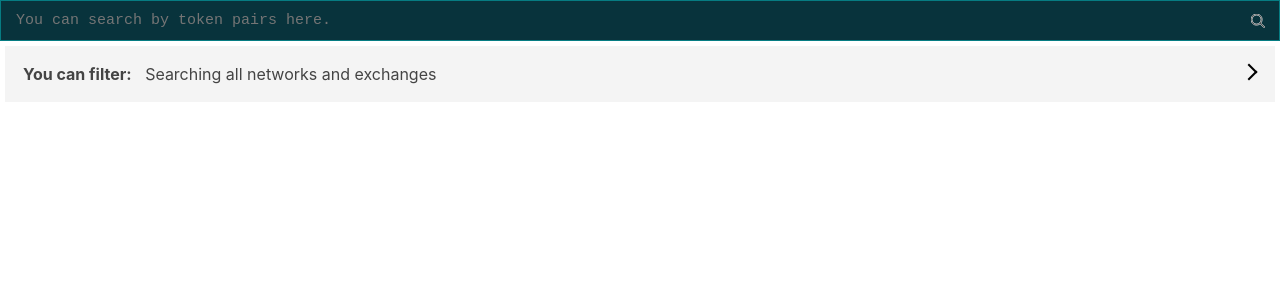
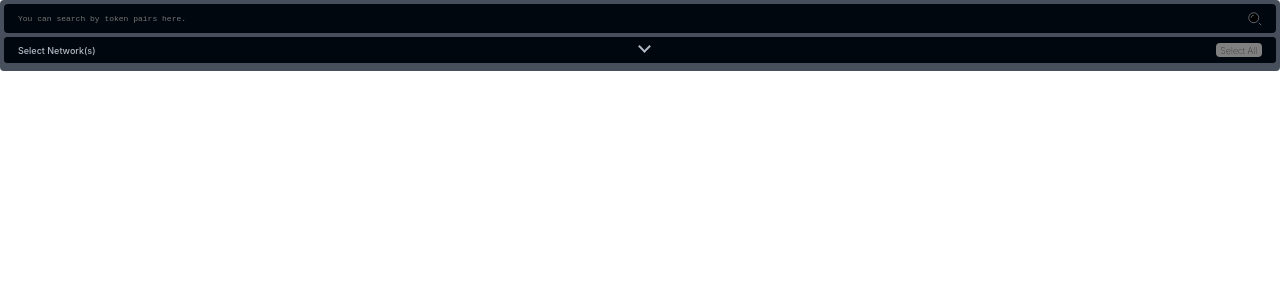
Before and after one commit to MarkCBall/tempdelme, a React (Create React App) app: page / in a window 1280 px wide. Shown: the top 300 px of the page. Built offline with nearby package versions, Linux system fonts and the light colour scheme; no server answers.

Commit message:
input & filte rtheme

```diff
--- a/src/App.js
+++ b/src/App.js
@@ -39,9 +39,7 @@ function App() {
     customSearchInput: {
       styles: {
         input: {
-          color: "red",
-          borderColor: "green",
-          background: "blue"
+
         },
         icon: {
 
@@ -50,33 +48,29 @@ function App() {
       placeholder: "You can search by token pairs here."
     },
     customSearchFilter: {
-      title: "You can filter",
-      description: (c1, c2) => {
-        return `Awesome! ${c1} networks and ${c2} exchanges`
-      },
+
+
       styles: {
         wrapper: {
 
         },
         header: {
-          hoverColor: "yellow",
-          margin: "0"
+
         },
         network: {
-          justifyContent: "center",
-          alignItems: "center",
-          margin: "12px",
-          padding: "10px 0 0"
+
         },
         exchange: {
-          justifyContent: "left",
-          alignItems: "top",
-          margin: "5px 10px",
-          padding: "0 10px 10px"
+
         }
       }
     },
     customChip: {
+      styles: {
+
+      }
+    },
+    customAllChip: {
       styles: {
 
       }
@@ -118,6 +112,8 @@ function App() {
           customTokenDetail={renderProps?.customTokenDetail}
           customLoading={renderProps?.customLoading}
           customActions={customActions}
+          customWrapper={renderProps?.customWrapper}
+          customAllChip={renderProps?.customAllChip}
         />
       </Provider>
     </div>
--- a/src/tokenSearch/Chip.jsx
+++ b/src/tokenSearch/Chip.jsx
@@ -1,4 +1,4 @@
-import React, { memo, useContext } from 'react';
+import React, { useContext } from 'react';
 import styled from 'styled-components';
 import TokenSearchContext from '../Context/TokenSearch';
 
@@ -16,48 +16,51 @@ const StyledChip = styled.div`
     -webkit-user-select: none;
     -ms-user-select: none;
     user-select: none;
-    ${
-      ({props}) => `
-        font-size: ${ props?.styles?.fontSize || "14px" };
-        border-radius: ${ props?.styles?.borderRadius || "5px" };
-        background-color: ${ props?.styles?.backgroundColor || "#FFF" };
-        border: ${ props?.styles?.border || "solid 2px #7d7d7d" };
-        padding: ${ props?.styles?.padding || "0.1rem 0.3rem" };
-        margin: ${ props?.styles?.margin || "5px" };
-        color: ${ props?.styles?.defaultColor || "black" };
-        width: ${ props?.styles?.width || "100px" };
-        height: ${ props?.styles?.height || "auto" };
-        text-align: ${ props?.styles?.textAlign || "center" };
+    ${({ styles }) => {
+      return  `
+          font-size: ${styles?.fontSize || "8px"};
+          font-weight: ${styles?.fontWeight || "500"};
+          border-radius: ${styles?.borderRadius || "4px"};
+          background-color: ${styles?.backgroundColor || "#474F5C"};
+          border: ${styles?.border || "solid 2px #474F5C"};
+          padding: ${styles?.padding || "7px 35px"};
+          margin: ${styles?.margin || "5px 5px 0"};
+          color: ${styles?.defaultColor || "#B4BBC7"};
+          width: ${styles?.width || "50px"};
+          height: ${styles?.height || "auto"};
+          text-align: ${styles?.textAlign || "center"};
+          text-transform: ${styles?.textTransform || "uppercase"};
         `
+      }
     }
   }
 
   > input:checked + label {
     -webkit-transition: all 500ms ease;
     transition: all 500ms ease;
-    ${
-      ({props}) => `
-        border-color: ${ props?.styles?.checkedColor || "#666699" };
-        color: ${ props?.styles?.checkedColor || "white" };
-        background-color: ${ props?.styles?.checkedBackgroundColor || "gray" };
+    ${({ styles }) => `
+        border-color: ${styles?.checkedColor || "#666699"};
+        color: ${styles?.checkedColor || "black"};
+        background-color: ${styles?.checkedBackgroundColor || "gray"};
       `
     }
   }
 `;
 
+export const Chip = (props) => {
+  const renderProps = useContext(TokenSearchContext);
 
-export const Chip = memo(
-  (props) => {
-    const renderProps = useContext(TokenSearchContext);
-    const {label, checked, onChange, name, value} = props
+  const { label, checked, onChange, name, value, styles } = props
+
   const { customChip } = renderProps
+  const customStyles = styles === undefined ? customChip?.styles : styles
+
   return (
-      <StyledChip styles={customChip?.styles}
+    <StyledChip styles={customStyles}
     >
       <input type="checkbox" id={`${label}-${name}`} onChange={onChange} checked={checked} name={name} value={value} />
       <label htmlFor={`${label}-${name}`}>{label} </label>
     </StyledChip>
   );
 }
-);
 export default Chip;
--- a/src/tokenSearch/SearchFilters.jsx
+++ b/src/tokenSearch/SearchFilters.jsx
@@ -13,6 +13,13 @@ import { FilterExchangeAll, FilterExchangeSelectors } from "./SearchFiltersExcha
 import TokenSearchContext from '../Context/TokenSearch';
 
 const FilterWrapper = styled.div`
+  ${({props}) => `
+    background-color: ${ props?.styles?.backgroundColor || "#00070E" };
+    border-radius: ${ props?.styles?.borderRadius || "4px" };
+    `
+  }
+
+
   .accordion__button {
     position: relative;
   }
@@ -21,22 +28,26 @@ const FilterWrapper = styled.div`
     display: block;
     content: '';
     position: absolute;
-    right: 0;
+
     transform: rotate(-45deg);
 
     ${({props}) => `
-      height: ${ props?.styles?.toggleHeight || "10px" };
-      width: ${ props?.styles?.toggleWidth || "10px" };
-      margin-right: ${ props?.styles?.toggleMarginRight || "25px" };
-      top: ${ props?.styles?.toggleTop || "20px" };
+      color: ${ props?.styles?.toggleHeight || "#B4BBC7" };
+      height: ${ props?.styles?.toggleHeight || "7px" };
+      width: ${ props?.styles?.toggleWidth || "7px" };
+      margin-right: ${ props?.styles?.toggleMarginRight || "0" };
+      left: ${ props?.styles?.toggleLeft || "50%" };
+      top: ${ props?.styles?.toggleTop || "5px" };
       border-bottom: ${ props?.styles?.toggleBorderBottom || "2px solid currentColor" };
       border-right: ${ props?.styles?.toggleBorderRight || "2px solid currentColor" };
+      transform: rotate(45deg);
     `}
   }
 
   .accordion__button[aria-expanded='true']:first-child:after,
   .accordion__button[aria-selected='true']:first-child:after {
-    transform: rotate(45deg);
+    transform: rotate(-135deg);
+    top: 10px;
   }
 
   .accordion__panel {
@@ -47,24 +58,27 @@ const FilterWrapper = styled.div`
       border-bottom-style: ${ props?.styles?.contentBorderBottom || "none" };
       border-left-style: ${ props?.styles?.contentBorderLeft || "none" };
       border-radius: ${ props?.styles?.borderRadius || "0" };
-      margin:  ${ props?.styles?.margin || "0 10px" };
+      margin:  ${ props?.styles?.margin || "0" };
     `}
   }
 `;
 
 const StyledFilterHeader = styled.div`
   ${({props}) => `
-    display: ${ props?.styles?.display || "inline" };
+    display: ${ props?.styles?.display || "flex" };
+    justify-content: ${ props?.styles?.justifyContent || "space-between" };
+    align-items: ${ props?.styles?.alignItems || "center" };
     width: ${ props?.styles?.width || "auto" };
     border: ${ props?.styles?.border || "none" };
-    background-color: ${ props?.styles?.backgroundColor || "#f4f4f4" };
-    color: ${ props?.styles?.color || "#444" };
-    display: ${ props?.styles?.display || "block" };
+    background-color: ${ props?.styles?.backgroundColor || "#00070E" };
+    color: ${ props?.styles?.color || "#B4BBC7" };
     cursor: pointer;
-    padding: ${ props?.styles?.padding || "18px" };
+    padding: ${ props?.styles?.padding || "6px 14px" };
     text-align: ${ props?.styles?.textAlign || "left" };
-    margin: ${ props?.styles?.margin || "5px" };
-    border-radius: ${ props?.styles?.borderRadius || "0" };
+    margin: ${ props?.styles?.margin || "4px 0" };
+    border-radius: ${ props?.styles?.borderRadius || "4px" };
+    font-size: ${ props?.styles?.fontSize || "9px" };
+    font-weight: ${ props?.styles?.fontWeight || "500" };
     &:hover {
       background-color: ${ props?.styles?.hoverColor || "#ddd" };
     }
@@ -74,15 +88,58 @@ const StyledFilterHeader = styled.div`
 const StyledFilterContent = styled.div`
   display: flex;
   flex-wrap: wrap;
+  marginBottom: 5px;
 
   ${({props}) => `
     justify-content: ${ props?.styles?.justifyContent || "center" };
     align-items: ${ props?.styles?.alignItems || "center" };
-    padding:  ${ props?.styles?.padding || "5px 10px" };
-    background-color: ${ props?.styles?.backgroundColor || "#ddd" };
-    border-radius: ${ props?.styles?.borderRadius || "0" };
+    padding:  ${ props?.styles?.padding || "0 0 5px" };
   `}
 `;
+
+const StyledDescription = styled.div`
+  ${({props}) => `
+    text-align: ${ props?.styles?.textAlign || "right" };
+    font-size: ${ props?.styles?.fontSize || "9px" };
+    font-weight: ${ props?.styles?.fontWeight || "100" };
+    padding: ${ props?.styles?.padding || "0 10px 5px" };
+    background-color: ${ props?.styles?.backgroundColor || "#00070E" };
+    color: ${ props?.styles?.color || "#7A808A" };
+  `}
+`
+
+const StyledFilterWrapper = styled.div`
+  display: block;
+  ${({props}) => `
+    justify-content: ${ props?.styles?.justifyContent || "center" };
+    align-items: ${ props?.styles?.alignItems || "center" };
+    padding:  ${ props?.styles?.padding || "0 0 5px" };
+    background-color: ${ props?.styles?.backgroundColor || "#00070E" };
+    border-radius: ${ props?.styles?.borderRadius || "4px" };
+  `}
+`
+const StyledCount = styled.div`
+  color: white;
+`
+const SearchDescription = (props) => {
+  const { networkCount, exchangeCount, type } = props;
+  let desc;
+
+  if (networkCount === 0 && exchangeCount === 0) {
+    desc = 'Searching all networks and exchanges'
+  } else {
+    if (type === 'network')
+      desc = `Searching <StyledCount>${networkCount}</StyledCount> networks within <StyledCount>${exchangeCount}</StyledCount> exchanges`
+    else
+      desc = `Searching ${<StyledCount>exchangeCount</StyledCount>} exchanges within ${<StyledCount>networkCount</StyledCount>} networks`
+  }
+
+  return (
+    <>
+      {desc}
+    </>
+  )
+}
 
 export const SearchFilters = () => {
   const renderProps = useContext(TokenSearchContext);
@@ -94,9 +151,9 @@ export const SearchFilters = () => {
   const networkCount = Object.values(networkMap).filter(b=>b).length
   const exchangeCount = Object.values(exchangeMap).filter(b=>b).length
 
-  const title = customSearchFilter?.title || 'Filter Networks'
-  const description = networkCount === 0 && exchangeCount === 0 ? 'Searching all networks and exchanges' : customSearchFilter?.description(networkCount, exchangeCount) || `Searching {networkCount} networks and {exchangeCount} exchanges`
-
+  const title = customSearchFilter?.title || 'Select Network(s)'
+  const netDesc = networkCount === 0 && exchangeCount === 0 ? 'Searching all networks and exchanges' : `Searching ${networkCount} networks within ${exchangeCount} exchanges`
+  const exchangeDesc = networkCount === 0 && exchangeCount === 0 ? 'Searching exchanges' : `Searching {exchangeCount} exchanges within {networkCount} networks`
   // RENDERING.
   return (
     <FilterWrapper styles={customSearchFilter?.styles.wrapper}>
@@ -105,27 +162,24 @@ export const SearchFilters = () => {
           <AccordionItemHeading>
             <AccordionItemButton>
               <StyledFilterHeader styles={customSearchFilter?.styles.header}>
-                <b>{title}:</b>  &nbsp; {description}
+                <span>{title}</span>
+                <FilterNetworkAll />
               </StyledFilterHeader>
             </AccordionItemButton>
           </AccordionItemHeading>
           <AccordionItemPanel>
-            <StyledFilterContent styles={customSearchFilter?.styles.network}>
-              <FilterNetworkAll />
-              <FilterNetworkSelectors />
-            </StyledFilterContent>
-          </AccordionItemPanel>
-          <AccordionItemPanel>
-            <StyledFilterContent styles={customSearchFilter?.styles.exchange}>
-            {
-              exchangesActive &&
-              <FilterExchangeAll />
-            }
-            {
-              exchangesActive &&
-              <FilterExchangeSelectors />
-            }
-            </StyledFilterContent>
+            <StyledFilterWrapper styles={customSearchFilter?.styles?.wrapper}>
+              <StyledFilterContent styles={customSearchFilter?.styles.network}>
+                <FilterNetworkSelectors />
+              </StyledFilterContent>
+              <StyledDescription>
+                <SearchDescription
+                  networkCount={networkCount}
+                  exchangeCount={exchangeCount}
+                  type={'network'}
+                />
+              </StyledDescription>
+            </StyledFilterWrapper>
           </AccordionItemPanel>
         </AccordionItem>
       </Accordion>
--- a/src/tokenSearch/SearchFiltersNetworkSelectors.jsx
+++ b/src/tokenSearch/SearchFiltersNetworkSelectors.jsx
@@ -1,28 +1,46 @@
-import React from "react"
+import React, { useContext } from 'react';
 import { useDispatch, useSelector } from 'react-redux';
 import { omitBy } from "lodash"
 import { setNetworkMap, setNetworkMapAll, setExchangeMapAll } from "../redux/tokenSearchSlice"
 import { networkNames } from "./helpers/config";
 import { Chip } from "./Chip";
+import TokenSearchContext from '../Context/TokenSearch';
 
 export const FilterNetworkAll = () => {
   const dispatch = useDispatch();
   const { exchangeMap, networkMap } = useSelector((state) => state);
   const networkAll = Object.values(omitBy(networkMap, b => !b)).length === 0;
   const exchangeNamesActive = Object.keys(omitBy(exchangeMap, b => !b));
-
+  const renderProps = useContext(TokenSearchContext);
+  const { customAllChip } = renderProps
+  const styles = {
+    fontSize: customAllChip?.fontSize || '9px',
+    fontWeight: customAllChip?.fontWeight || '100',
+    borderRadius: customAllChip?.borderRadius || "4px",
+    backgroundColor: customAllChip?.backgroundColor || "#474F5C",
+    border: customAllChip?.border || "0",
+    padding: customAllChip?.padding || "0.1rem 0.3rem",
+    margin: customAllChip?.margin || "0",
+    defaultColor: customAllChip?.defaultColor || "#7A808A",
+    width: customAllChip?.width || "auto",
+    height: customAllChip?.height || "auto",
+    textAlign: customAllChip?.textAlign || "center" ,
+    textTransform: customAllChip?.textTransform || "inherit"
+  }
 
   // RENDERING.
   return <Chip
     name={'AllNetworks'}
-    label={'All'}
+    label={'Select All'}
     checked={networkAll}
+    styles={styles}
     onChange={
       e => {
         dispatch(setNetworkMapAll({ networkNames: networkNames, networkAll: networkAll }));
         dispatch(setExchangeMapAll({ exchangeNames: exchangeNamesActive, exchangeAll: false }));
       }
     }
+
   />;
 };
 
--- a/src/tokenSearch/SearchIcon.jsx
+++ b/src/tokenSearch/SearchIcon.jsx
@@ -3,28 +3,27 @@ import styled from 'styled-components';
 
 const StyledSVG = styled.svg`
   '&:hover': {
-
       ${({ hoverColor}) =>
         `stroke: ${hoverColor};`}
-
   }
 `
 export const SearchIcon = memo(
   ({ active, activeColor, color, height, width }) => (
     <StyledSVG
-      height={height ?? 19.519}
+      height={height ?? 18}
       hoverColor={activeColor}
-      viewBox="0 0 19.519 19.519"
-      width={width ?? 19.519}
+      viewBox="0 0 18 18"
+      width={width ?? 18}
       xmlns="http://www.w3.org/2000/svg"
     >
+      <circle cx="7.4" cy="7.4" r="6.4" stroke={active ? activeColor : color} />
       <path
-        d="M1427.667,779.6l-5.554-5.555a7.774,7.774,0,1,0-1.061,1.06l5.554,5.555a.75.75,0,0,0,1.061-1.06Zm-17.8-10.482a6.258,6.258,0,1,1,6.258,6.257A6.265,6.265,0,0,1,1409.868,769.119Z"
+        d="M7.39995 4.20001C6.97972 4.20001 6.56361 4.28278 6.17536 4.4436C5.78712 4.60441 5.43436 4.84012 5.13721 5.13727C4.84006 5.43442 4.60435 5.78718 4.44354 6.17543C4.28272 6.56367 4.19995 6.97978 4.19995 7.40001"
         data-name="Search icon"
         stroke={active ? activeColor : color}
         id="Search_icon"
-        transform="translate(-1408.368 -761.362)"
       />
+      <path d="M17 17L13.8 13.8" stroke={active ? activeColor : color} />
     </StyledSVG>
   )
 );
--- a/src/tokenSearch/SearchInput.jsx
+++ b/src/tokenSearch/SearchInput.jsx
@@ -14,16 +14,17 @@ const StyledInput = styled.input`
 
   ${({props}) => `
     width: ${ props?.styles?.width || "-webkit-fill-available" };
+    height: ${ props?.styles?.height || "auto" };
     border: ${ props?.styles?.border || "none" };
-    color: ${ props?.styles?.color || "#FFF" };
+    color: ${ props?.styles?.color || "#7A808A" };
     display: ${ props?.styles?.display || "block" };
-    border-color: ${ props?.styles?.borderColor || "#067c82" };
-    border-style: ${ props?.styles?.borderStyle || "solid" };
-    border-width: ${ props?.styles?.borderWidth || "1px" };
-    border-radius: ${ props?.styles?.borderRadius || "0" };
-    background: ${ props?.styles?.background || "#08333c" };
-    padding: ${ props?.styles?.padding || "11px 15px" };
-    font-size: ${ props?.styles?.fontSize || "15px" };
+    border-color: ${ props?.styles?.borderColor || "#474F5C" };
+    border-style: ${ props?.styles?.borderStyle || "none" };
+    border-width: ${ props?.styles?.borderWidth || "0" };
+    border-radius: ${ props?.styles?.borderRadius || "4px" };
+    background: ${ props?.styles?.background || "#00070E" };
+    padding: ${ props?.styles?.padding || "10px 14px" };
+    font-size: ${ props?.styles?.fontSize || "8px" };
     font-family: ${ props?.styles?.fontFamily || "'Fira Code', monospace" };
   `}
 `;
@@ -33,8 +34,8 @@ const StyledSearchIconWrapper = styled.div`
   float: right;
   position: absolute;
   ${({props}) => `
-    right: ${ props?.styles?.right || "15px" };
-    top: ${ props?.styles?.top || "12px" };
+    right: ${ props?.styles?.right || "14px" };
+    top: ${ props?.styles?.top || "6px" };
   `}
 `;
 
@@ -66,10 +67,10 @@ const SearchInput = () => {
   // eslint-disable-next-line react-hooks/exhaustive-deps
   const debounceChangeHandler = useCallback( debounce(onChangeFilter, 350), [searchText])
 
-  const placeholder = customSearchInput?.placeholder ?  customSearchInput?.placeholder : 'Please input token name or address.'
+  const placeholder = customSearchInput?.placeholder ?  customSearchInput?.placeholder : 'Search pair by symbol, name, contract or token'
 
-  const activeColor = customSearchInput?.styles?.search?.activeColor ? customSearchInput?.styles?.search?.activeColor : '#666699'
-  const color  = customSearchInput?.styles?.search?.color ? customSearchInput?.styles?.search?.color : '#FFF'
+  const activeColor = customSearchInput?.styles?.search?.activeColor ? customSearchInput?.styles?.search?.activeColor : '#FF0000'
+  const color  = customSearchInput?.styles?.search?.color ? customSearchInput?.styles?.search?.color : '#7A808A'
   const height = customSearchInput?.styles?.search?.height ? customSearchInput?.styles?.search?.height : 14
   const width = customSearchInput?.styles?.search?.width ? customSearchInput?.styles?.search?.width : 14
 
--- a/src/tokenSearch/index.jsx
+++ b/src/tokenSearch/index.jsx
@@ -1,14 +1,24 @@
 import React, { useEffect, useRef } from 'react';
 import { useDispatch, useSelector } from 'react-redux';
-import 'styled-components/macro'
+import styled from 'styled-components';
 import { stopSelecting } from '../redux/tokenSearchSlice';
 import SearchInput from "./SearchInput";
 import SearchResult from "./SearchResult";
 import SearchFilters from "./SearchFilters";
 import TokenSearchContext from '../Context/TokenSearch'
 
+const StyledWrapper = styled.div`
+  ${({props}) => `
+    background-color: ${ props?.styles?.backgroundColor || "#474F5C" };
+    border-color: ${ props?.styles?.borderColor || "#474F5C" };
+    border-style: ${ props?.styles?.borderStyle || "solid" };
+    border-width: ${ props?.styles?.borderWidth || "4px" };
+    border-radius: ${ props?.styles?.borderRadius || "4px" };
+  `}
+`
+
 export const TokenSearch = (renderProps) => {
-
+  const { customWrapper } = renderProps
   const dispatch = useDispatch();
   const { isSelecting, isLoading } = useSelector((state) => state);
   const searchRef = useRef();
@@ -23,11 +33,11 @@ export const TokenSearch = (renderProps) => {
 
   return (
     <TokenSearchContext.Provider value={renderProps}>
-      <div ref={searchRef}>
+      <StyledWrapper ref={searchRef} styles={customWrapper?.styles}>
         <SearchInput />
         <SearchFilters />
         {isSelecting && <SearchResult loading={isLoading} />}
-      </div>
+      </StyledWrapper>
     </TokenSearchContext.Provider>
   );
 };
```
Lines whose indentation alone changed are shown as unchanged.
